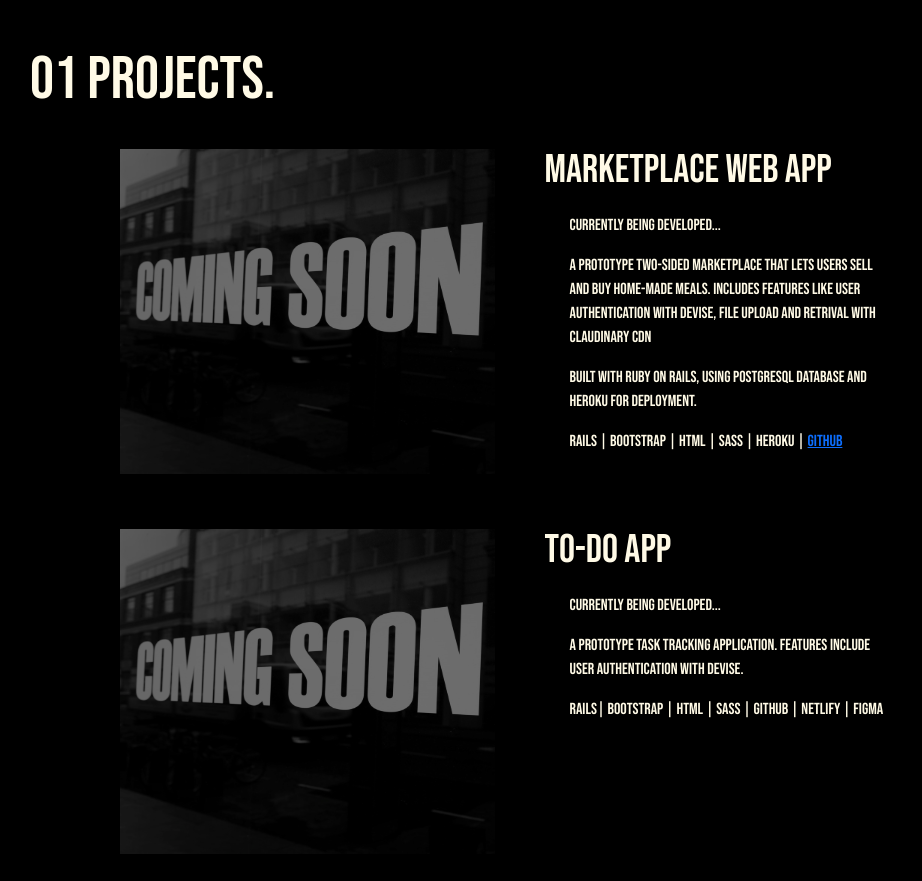
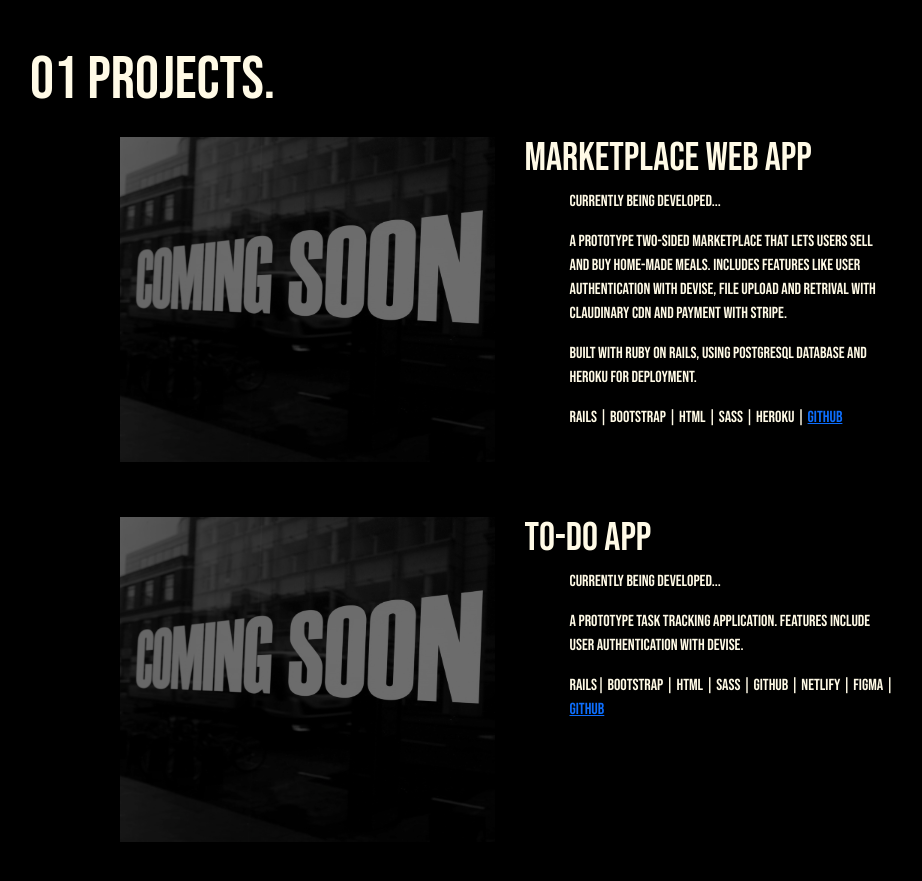
Before and after one commit to AvelyV/portfolio-long, a plain HTML site: page index.html in a window 1280 px wide. Shown: the part 700-1581 px from the top of the page, without its empty margins (118-1040 px from the left). Drawn offline with nearby package versions, Linux system fonts and the light colour scheme; a web font is replaced by a local one.

Commit message:
added some github links

```diff
--- a/index.html
+++ b/index.html
@@ -41,7 +41,7 @@
     </nav>
 
 
-    <h1 class="about-me">00 About me. </h1>
+    <h1 class="about-me title">00 About me. </h1>
     <!-- image of me -->
     <img id="avely" src="./img/avely_13.jpg" alt="Picture of Avely">
 
@@ -52,18 +52,18 @@
             <div> 👋Hi, my name is <span>Avely</span>.</div>
             <div> I am a full stack web development student located in Brisbane.
                 I like problem solving, constant learning and being challenged!
-                I have experience with html, css, python and ruby.
-                I enjoy nature, hiking, scrambeling, cooking, reading and drinking tea. </div>
+                When I have time off, I enjoy nature, hiking, scrambeling, cooking, reading and drinking tea. </div>
         </article>
         </main>
+
         <!-- projects -->
         <section id="projects">
-            <h1 class="title">01 Projects.</h1>
+            <h1 class="pro">01 Projects.</h1>
             <div class="container">
 
                 <!-- Project card -->
                 <div
-                data-href="#"
+                data-href="https://brachio.herokuapp.com/"
                 class="link">
                 <div class="overlay"></div>
                 <img class="project-img" src="img/coming-soon.jpg" alt="Image of google homepage">
@@ -71,14 +71,14 @@
                 </div>
                 <!-- Info card -->
                 <div class="info">
-                    <h1>Marketplace Web App</h1>
+                    <h1 class="project-name">Marketplace Web App</h1>
                     <p>Currently being developed...</p>
                     <p>A prototype two-sided marketplace that lets users sell and buy
-                        home-made meals. Includes features like User authentication with Devise, file upload and retrival with Claudinary CDN
+                        home-made meals. Includes features like User authentication with Devise, file upload and retrival with Claudinary CDN and payment with Stripe.
                     </p>
 
                     <p>Built with Ruby on Rails, using PostgreSQL database and Heroku for deployment.</p>
-                    <p>Rails | Bootstrap | HTML | SASS | Heroku | <a href="http://">Github</a></p>
+                    <p>Rails | Bootstrap | HTML | SASS | Heroku | <a href="https://github.com/AvelyV/marketplace", target="_blank">Github</a></p>
 
                 </div>
 
@@ -92,12 +92,12 @@
                 </div>
                 <!-- Info card -->
                 <div class="info">
-                    <h1>To-Do App</h1>
+                    <h1 class="project-name">To-Do App</h1>
                     <p>Currently being developed...</p>
                     <p>A prototype task tracking application. Features include user authentication
                         with Devise.
                     </p>
-                    <p>Rails| Bootstrap | HTML | SASS | GitHub | Netlify | Figma</p>
+                    <p>Rails| Bootstrap | HTML | SASS | GitHub | Netlify | Figma | <a href="https://github.com/AvelyV/rails-todo-app", target="_blank">Github</a></p></p>
                 </div>
 
                 <!-- Project card -->
@@ -109,7 +109,7 @@
                 </div>
                 <!-- Info card -->
                 <div class="info">
-                    <h1>Simple landingpage</h1>
+                    <h1 class="project-name">Simple landingpage</h1>
                     <p>I created this website, using HTML and CSS. Simple parallax effect.</p>
                 </div>
 
@@ -122,7 +122,7 @@
                 </div>
                 <!-- Info card -->
                 <div class="info">
-                    <h1>Terminal Application</h1>
+                    <h1 class="project-name">Terminal Application</h1>
                     <p>Command Line Application built using Ruby and Bash.</p>
                     <p>Budgedy is a simple budgeting app that allows the user to track
                         their spending and be financially aware.
--- a/stylesheets/index.scss
+++ b/stylesheets/index.scss
@@ -100,11 +100,12 @@ main {
 //projects section
 #projects {
     grid-area: project;
-    h1 {
+    .class-name {
         // font-weight: 700;
         margin: 20px;
         margin-top: 120px;
         font-size: 60px;
+        color: $accentcolor;
         // text-transform: uppercase;
     }
     .container{
@@ -187,6 +188,12 @@ main {
         }
 
     }
+}
+
+.pro{
+    font-size: 60px;
+    margin-left: 20px;
+    margin-top: 120px;
 }
 
 
```
Also changed, not shown: img/budgedy1.PNG, stylesheets/index.css, 1 other file.
